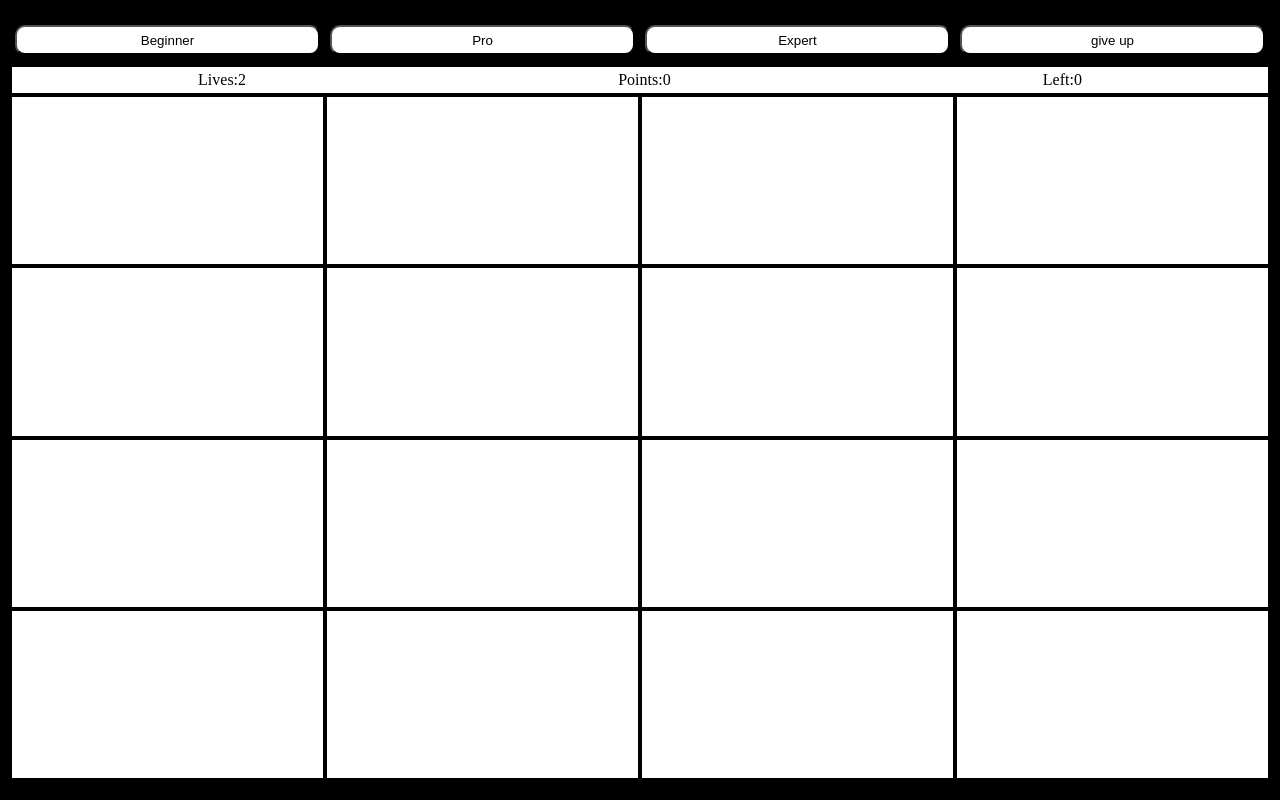
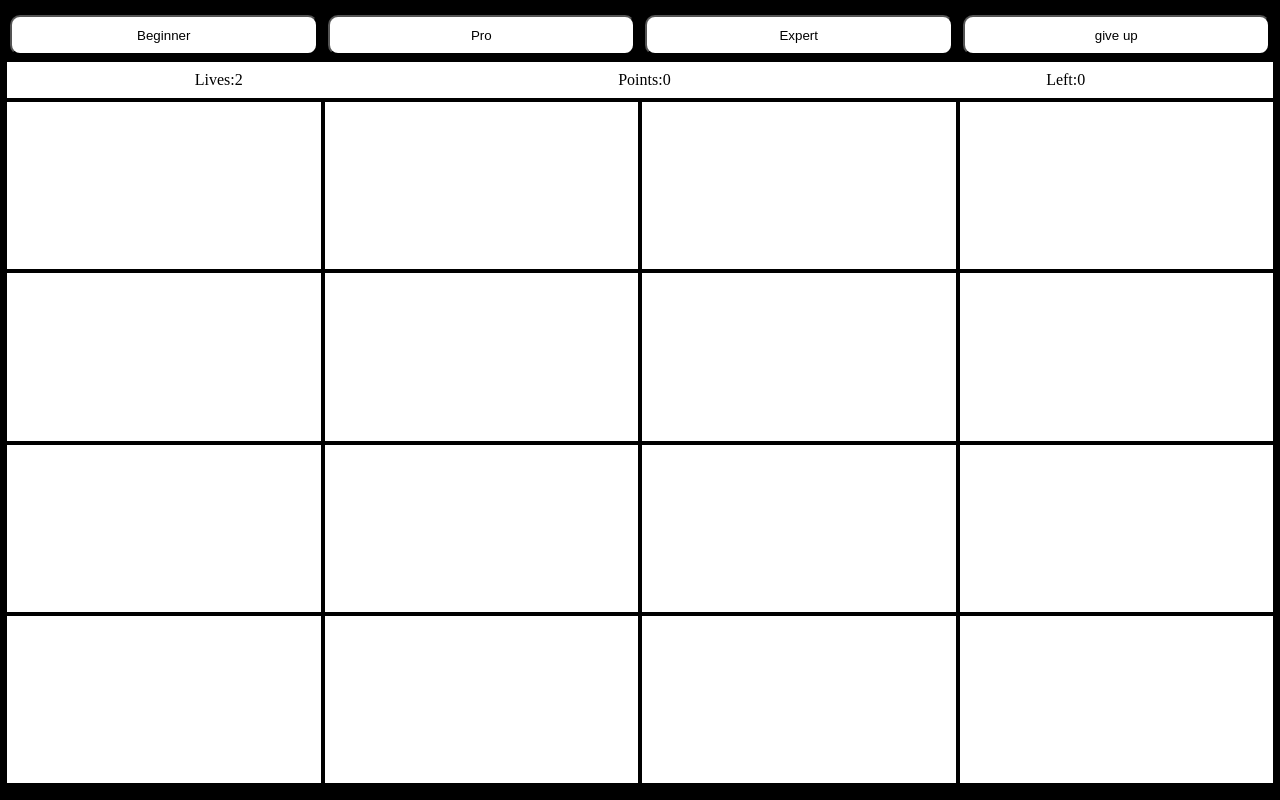
Before and after one commit to Jmauelshagen/test-game, a plain HTML site: page index.html in a window 1280 px wide. Drawn offline with Linux system fonts and the light colour scheme.

Commit message:
content fit

```diff
--- a/styles.css
+++ b/styles.css
@@ -1,28 +1,34 @@
-html, body {
+*{
+    height: -webkit-fill-available;
+}
+html{
+    padding: 15px 5px;
+}
+body {
     margin: 0;
-    height: 100vh;
+    /* height: -webkit-fill-available; */
     overflow: hidden;
-    padding:0px 5px;
     background-color: black;
 }
 
 .body{
-    height: inherit;
     display: flex;
+    /* height: -webkit-fill-available; */
     flex-direction: column;
     grid-template-columns: auto auto;
 }
 
 .game{
     width: 100%;
+    /* height: -webkit-fill-available; */
     display: grid;
     grid-template-columns: 25% 25% 25% 25%;
-    grid-template-rows: auto auto auto auto;
+    grid-template-rows: 25% 25% 25% 25%;
     flex-grow:1;
-    padding-bottom: 20px;
 }
 
 [class*="grid-item"]{
+    height: auto;
     border: 2px solid black;
     background-color: white;
     display: flex;
@@ -33,20 +39,22 @@ html, body {
 }
 
 .heading{
-    padding-top: 20px;
+    height: 85px;
     display: grid;
     grid-template-columns: 25% 25% 25% 25%;
-    grid-template-rows: 40px 30px;
+    grid-template-rows: 40px 40px;
     row-gap: 5px;
 }
 
 button {
-    margin: 5px;
+    height: auto;
+    margin: 0px 5px;
     background-color: white;
     border-radius: 10px;
 }
 
 .infoBar {
+    height: auto;
     grid-row: 2;
     grid-column: 1/5;
     border: 2px solid black;
@@ -55,6 +63,7 @@ button {
     justify-content: space-around;
 }
 .info {
+    height: auto;
     background-color: white;
     display: flex;
     justify-content: center;
```
